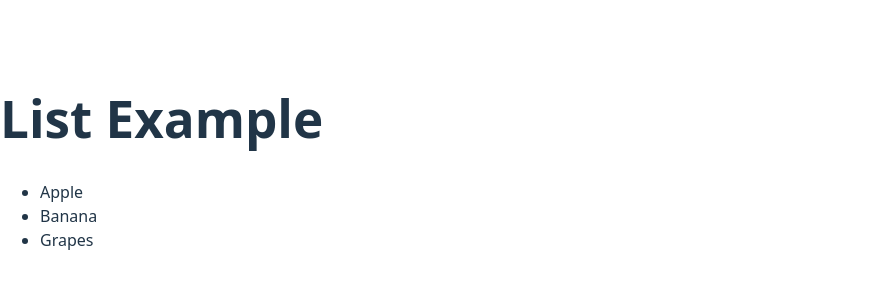
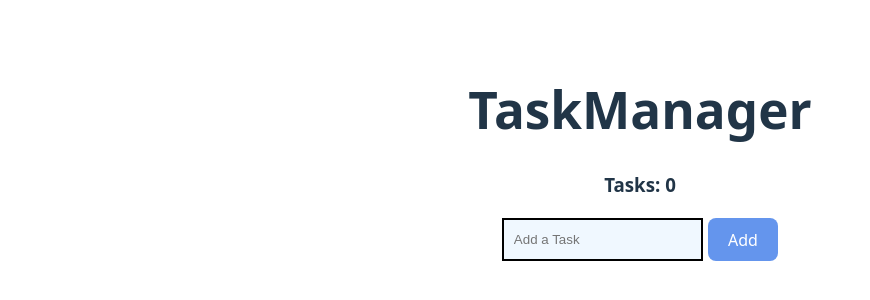
Before and after one commit to rakeshkumar04/react-app, a React (Vite) app: page / in a window 1280 px wide. Shown: the part 238-538 px from the top of the page, without its empty margins (0-870 px from the left). Built offline with nearby package versions, Linux system fonts and the light colour scheme.

Commit message:
Created TaskManager Component

```diff
--- a/src/App.jsx
+++ b/src/App.jsx
@@ -6,7 +6,9 @@
 // import StateExample from "./core-concepts/05-state/StateExample"
 // import EventHandlingExample from "./core-concepts/06-eventhandling/EventHandlingExample"
 // import SimpleForm from "./core-concepts/06-eventhandling/SimpleForm"
-import ListExample from "./core-concepts/07-list-keys/ListExample"
+// import ListExample from "./core-concepts/07-list-keys/ListExample"
+import TaskManager from "./core-concepts/08-task-manager/TaskManager"
+import "./App.css"
 
 function App() {
   // return <HelloWorld/>
@@ -17,7 +19,8 @@ function App() {
   // return <StateExample/>
   // return <EventHandlingExample/>
   // return <SimpleForm/>
-  return <ListExample/>
+  // return <ListExample/>
+  return <TaskManager/>
 }
 
 export default App
--- /dev/null
+++ b/src/core-concepts/08-task-manager/TaskForm.jsx
@@ -0,0 +1,32 @@
+import { useState } from "react";
+
+export default function TaskForm({addTask}) {
+
+    const [value, setValue] = useState("");
+
+    const handleSubmit = (event) => {
+        event.preventDefault();
+        if(value.trim()){
+            console.log("Form Submitted", value)
+            addTask(value);
+            setValue("")
+        }
+    }
+
+    return (
+        <>
+        <form onSubmit={handleSubmit}>
+            <div className="add-task-action">
+                <input
+                type="text"
+                placeholder="Add a Task"
+                className="add-task-input"
+                onChange={(e) => setValue(e.target.value)}
+                value={value}
+                />
+                <button className="add-task-button" type="submit">Add</button>
+            </div>
+        </form>
+        </>
+    )
+};
--- /dev/null
+++ b/src/core-concepts/08-task-manager/TaskList.jsx
@@ -0,0 +1,13 @@
+export default function TaskList({tasks, toggleTask, deleteTask}) {
+    return (
+
+        <ul className="task-list">
+            {tasks.map((task, index) =>
+            <li key={index}>
+                    <span onClick={() => toggleTask(task['id'])} className={task['completed'] == true ? 'completed': ''}>{task["text"]}</span>
+                    <span onClick={() => deleteTask(task['id'])} className="delete">x</span>
+            </li>)}
+        </ul>
+
+    )
+};
--- /dev/null
+++ b/src/core-concepts/08-task-manager/TaskManager.css
@@ -0,0 +1,39 @@
+.add-task-button {
+    background-color:cornflowerblue;
+    color: white;
+}
+
+.add-task-input {
+    background-color: aliceblue;
+    padding: 10px;
+    border: 2px solid black;
+}
+
+.add-task-action {
+    display: flex;
+    justify-content: center;
+    gap: 5px;
+}
+
+.task-list li{
+    display: flex;
+    justify-content: space-between;
+    list-style-type: none;
+    margin-top: 10px;
+    background-color: aliceblue;
+    color: black;
+    padding: 10px;
+    border: 2px solid grey;
+    border-top-right-radius: 10px;
+    border-top-left-radius: 10px;
+}
+
+.task-list .completed {
+    text-decoration: line-through;
+}
+
+.task-list .delete {
+    background-color: red;
+    padding: 0px 10px;
+    color: aliceblue;
+}
--- /dev/null
+++ b/src/core-concepts/08-task-manager/TaskManager.jsx
@@ -0,0 +1,42 @@
+import { useState } from "react"
+import TaskForm from "./TaskForm";
+
+import './TaskManager.css';
+import TaskList from "./TaskList";
+
+export default function TaskManager() {
+    const [tasks, setTasks] = useState([]);
+
+    const addTask = (text) => {
+        const newTask = {
+            id:Date.now(),
+            text,
+            completed: false
+        }
+        setTasks([...tasks, newTask])
+    }
+
+    const toggleTask = (id) => {
+        setTasks(tasks.map((task) => {
+            return task.id == id ? { ...task, completed: !task.completed } : task
+        }))
+    }
+
+    const deleteTask = (id) => {
+        const filteredTasks = tasks.filter((task) => {
+            return task['id'] !== id
+        });
+        setTasks(filteredTasks);
+    }
+
+    return (
+        <>
+        <div>
+            <h1>TaskManager</h1>
+            <h3>Tasks: {tasks.length}</h3>
+            <TaskForm addTask={addTask}/>
+            <TaskList tasks={tasks} toggleTask={toggleTask} deleteTask={deleteTask}/>
+        </div>
+        </>
+    )
+};
```
